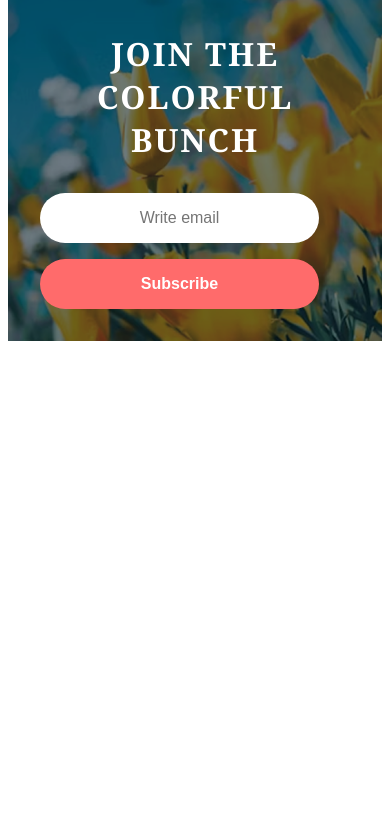
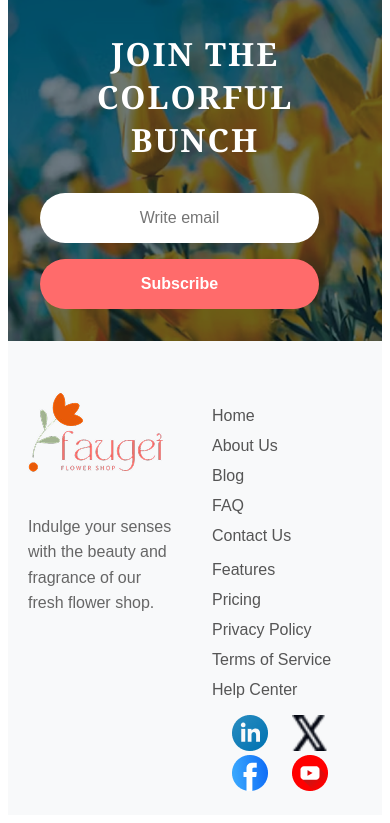
Before and after one commit to sh-captain/Assignment-02, a plain HTML site: page index.html in a window 390 px wide. Shown: the part 5597-6420 px from the top of the page. Before the commit the page ends 5946 px from the top, so only its background shows below. Drawn offline with Linux system fonts and the light colour scheme.

Commit message:
added all tex

```diff
--- a/index.html
+++ b/index.html
@@ -155,6 +155,56 @@
     </section>
     </nav>
 
+        <footer class="site-footer">
+  <div class="footer-container">
+    <!-- Logo and Description -->
+    <div class="footer-brand">
+      <img src="img/logo.png" alt="" class="footer-logo">
+      <p class="footer-description">Indulge your senses with the beauty and fragrance of our fresh flower shop.</p>
+      <div class="social-links">
+        <a href="#" aria-label="Twitter"><i class="fab fa-twitter"></i></a>
+        <a href="#" aria-label="Facebook"><i class="fab fa-facebook-f"></i></a>
+        <a href="#" aria-label="YouTube"><i class="fab fa-youtube"></i></a>
+        <a href="#" aria-label="Instagram"><i class="fab fa-instagram"></i></a>
+      </div>
+    </div>
+
+    <!-- Footer Links (Two Columns) -->
+    <div class="footer-links">
+      <div class="links-column">
+        <ul>
+          <li><a href="#">Home</a></li>
+          <li><a href="#">About Us</a></li>
+          <li><a href="#">Blog</a></li>
+          <li><a href="#">FAQ</a></li>
+          <li><a href="#">Contact Us</a></li>
+        </ul>
+      </div>
+      <div class="links-column">
+        <ul>
+          <li><a href="#">Features</a></li>
+          <li><a href="#">Pricing</a></li>
+          <li><a href="#">Privacy Policy</a></li>
+          <li><a href="#">Terms of Service</a></li>
+          <li><a href="#">Help Center</a></li>
+        </ul>
+      </div>
+      <div>
+       <img class="img-0" src="img/icon-linkedin.png" alt="">
+       <img class="img-0"  src="img/icon-twitter.png" alt="">
+       <img class="img-0"  src="img/icon-facebook.png" alt="">
+       <img class="img-0"  src="img/icon-youtube.png" alt="">
+    </div>
+    </div>
+
+  </div>
+
+
+
+
+
+    </footer>
+
 
 </body>
 </html>
--- a/style/style.css
+++ b/style/style.css
@@ -228,6 +228,93 @@ align-items: center;
     background-color: #ff5252;
     transform: translateY(-3px);
 }
+/*footer section*/
+/* Base Styles */
+.site-footer {
+  background-color: #f8f9fa;
+  color: #333;
+  padding: 50px 0 20px;
+  font-family: 'Arial', sans-serif;
+}
+
+.footer-container {
+  max-width: 1200px;
+  margin: 0 auto;
+  padding: 0 20px;
+  display: flex;
+  flex-direction: column;
+  gap: 40px;
+}
+
+.footer-brand {
+  text-align: center;
+}
+
+.footer-logo {
+  max-width: 150px;
+  height: auto;
+  margin-bottom: 20px;
+}
+
+.footer-description {
+  font-size: 1rem;
+  line-height: 1.6;
+  margin-bottom: 25px;
+  color: #666;
+}
+
+.social-links {
+  display: flex;
+  justify-content: center;
+  gap: 20px;
+  margin-top: 20px;
+}
+
+.social-links a {
+  color: #555;
+  font-size: 1.2rem;
+  transition: color 0.3s;
+}
+
+.social-links a:hover {
+  color: #e83e8c;
+}
+
+.footer-links {
+  display: flex;
+  justify-content: space-around;
+  flex-wrap: wrap;
+  gap: 30px;
+}
+
+.links-column {
+  min-width: 150px;
+}
+
+.links-column ul {
+  list-style: none;
+  padding: 0;
+}
+
+.links-column li {
+  margin-bottom: 12px;
+}
+
+.links-column a {
+  color: #555;
+  text-decoration: none;
+  transition: color 0.3s;
+}
+
+.links-column a:hover {
+  color: #e83e8c;
+}
+.img-0{
+    margin-left: 20px;
+    width: 36px;
+    height: 36px;
+}
+
 
 
 
@@ -303,5 +390,29 @@ align-items: center;
     .nav-6-3 {
         width: 90%;
         margin: 0 auto;}
+        .footer-container {
+    flex-direction: row;
+    justify-content: space-between;
+    align-items: flex-start;
+  }
 
-   }
+  .footer-brand {
+    text-align: left;
+    max-width: 300px;
+    display: inline;
+  }
+
+  .social-links {
+    justify-content: flex-start;
+    display: inline;
+  }
+
+  .footer-links {
+    justify-content: flex-end;
+    gap: 60px;
+    display: inline;}
+    .img-0{
+       justify-content: space-around;
+       display: inline-flex;
+    }
+  }
```
